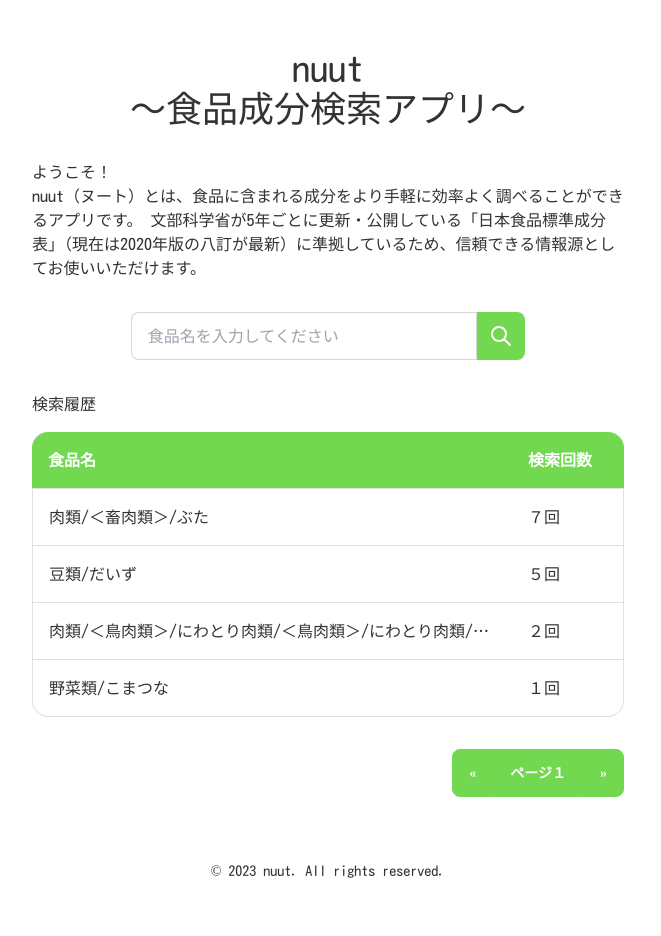
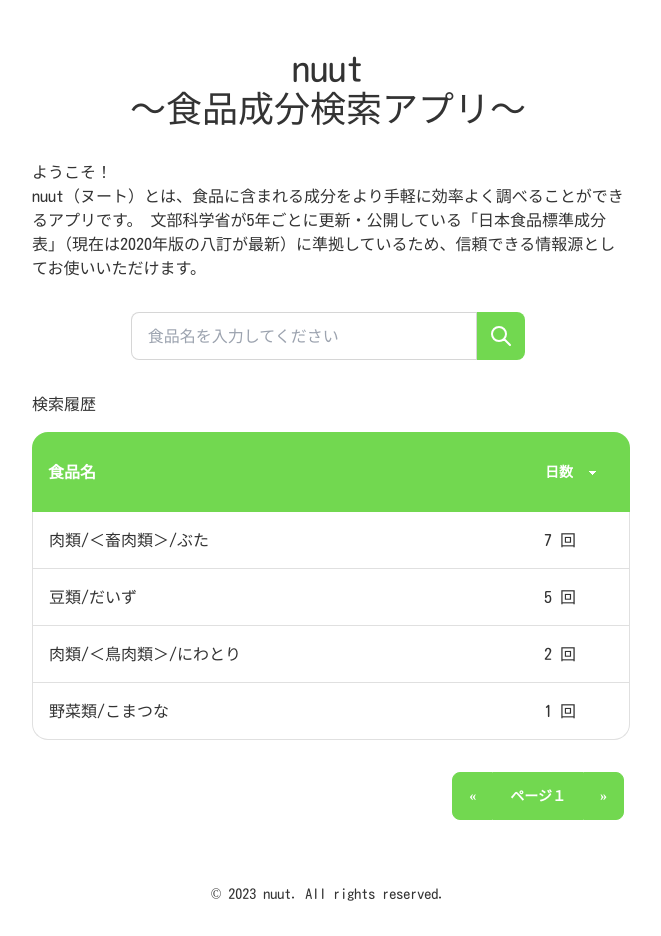
Before and after one commit to Tomoya-Sonok/nuut, a Next.js app in the folder nuut-frontend/: page / in a window 1280 px wide. Shown: the whole page, without its empty margins (312-973 px from the left). Before the commit the page ends 913 px from the top, so only its background shows below. Built offline with nearby package versions, Linux system fonts and the light colour scheme.

Commit message:
fix: Storybookやスタイルの修正、カスタムフック分割

```diff
--- a/nuut-frontend/src/components/SearchedItemsTable/index.tsx
+++ b/nuut-frontend/src/components/SearchedItemsTable/index.tsx
@@ -1,53 +1,38 @@
+import { useSearchedItemsTable } from "./useSearchedItemsTable";
+
 export const SearchedItemsTable = () => {
+  const { foodList } = useSearchedItemsTable({});
   return (
     <div className="mx-auto pt-8 sm:w-3/4 lg:w-1/2">
       <p className="pb-4">検索履歴</p>
       <div className="w-full">
         <table className="table w-full border-separate border-spacing-0">
-          {/* head */}
           <thead>
             <tr>
               <th className="text-base text-white bg-primary">食品名</th>
-              <th className="text-base text-white bg-primary">検索回数</th>
+              <th className="text-base text-white bg-primary">
+                <select className="select bg-opacity-0">
+                  <option value="sortByDays" selected>
+                    日数
+                  </option>
+                  <option value="sortByCount">回数</option>
+                </select>
+              </th>
             </tr>
           </thead>
           <tbody className="w-full">
-            {/* row 1 */}
-            <tr className="hover cursor-pointer">
-              <td className="block border border-r-0 border-b-0 border-base-200 w-60 sm:w-80 md:w-96 lg:w-[30rem] 2xl:w-[38rem] truncate">
-                肉類/＜畜肉類＞/ぶた
-              </td>
-              <td className="border border-l-0 border-b-0 border-base-200 w-60 sm:w-80 md:w-96 lg:w-[30rem] 2xl:w-[38rem] truncate">
-                ７回
-              </td>
-            </tr>
-            {/* row 2 */}
-            <tr className="hover cursor-pointer">
-              <td className="block border border-r-0 border-b-0 border-base-200 w-60 sm:w-80 md:w-96 lg:w-[30rem] 2xl:w-[38rem] truncate">
-                豆類/だいず
-              </td>
-              <td className="border border-l-0  border-b-0 border-base-200 w-60 sm:w-80 md:w-96 lg:w-[30rem] 2xl:w-[38rem] truncate">
-                ５回
-              </td>
-            </tr>
-            {/* row 3 */}
-            <tr className="hover cursor-pointer">
-              <td className="block border border-r-0 border-b-0 border-base-200 w-60 sm:w-80 md:w-96 lg:w-[30rem] 2xl:w-[38rem] truncate">
-                肉類/＜鳥肉類＞/にわとり肉類/＜鳥肉類＞/にわとり肉類/＜鳥肉類＞/にわとり
-              </td>
-              <td className="border border-l-0 border-b-0 border-base-200 w-60 sm:w-80 md:w-96 lg:w-[30rem] 2xl:w-[38rem] truncate">
-                ２回
-              </td>
-            </tr>
-            {/* row 4 */}
-            <tr className="hover cursor-pointer">
-              <td className="block border border-r-0 border-base-200 w-60 sm:w-80 md:w-96 lg:w-[30rem] 2xl:w-[38rem] truncate">
-                野菜類/こまつな
-              </td>
-              <td className="border border-l-0 border-base-200 w-60 sm:w-80 md:w-96 lg:w-[30rem] 2xl:w-[38rem] truncate">
-                １回
-              </td>
-            </tr>
+            {foodList.map((food) => {
+              return (
+                <tr className="hover cursor-pointer" key={food.id}>
+                  <td className="block border border-r-0 border-t-0 border-base-200 w-60 sm:w-80 md:w-96 lg:w-[30rem] 2xl:w-[38rem] truncate">
+                    {food.name}
+                  </td>
+                  <td className="border border-l-0 border-t-0 border-base-200 pl-8 w-60 sm:w-80 md:w-96 lg:w-[30rem] 2xl:w-[38rem] truncate">
+                    {food.count} 回
+                  </td>
+                </tr>
+              );
+            })}
           </tbody>
         </table>
       </div>
--- /dev/null
+++ b/nuut-frontend/src/components/SearchedItemsTable/useSearchedItemsTable.tsx
@@ -0,0 +1,34 @@
+type Props = {};
+
+export function useSearchedItemsTable({}: Props) {
+  const foodList = [
+    {
+      id: 1,
+      name: "肉類/＜畜肉類＞/ぶた",
+      daysSinceSearched: 3,
+      count: 7,
+    },
+    {
+      id: 2,
+      name: "豆類/だいず",
+      daysSinceSearched: 4,
+      count: 5,
+    },
+    {
+      id: 3,
+      name: "肉類/＜鳥肉類＞/にわとり",
+      daysSinceSearched: 6,
+      count: 2,
+    },
+    {
+      id: 4,
+      name: "野菜類/こまつな",
+      daysSinceSearched: 1,
+      count: 1,
+    },
+  ];
+
+  return {
+    foodList,
+  } as const;
+}
```
Also changed, not shown: 2 other files (tests, documents, lock files or other folders).
